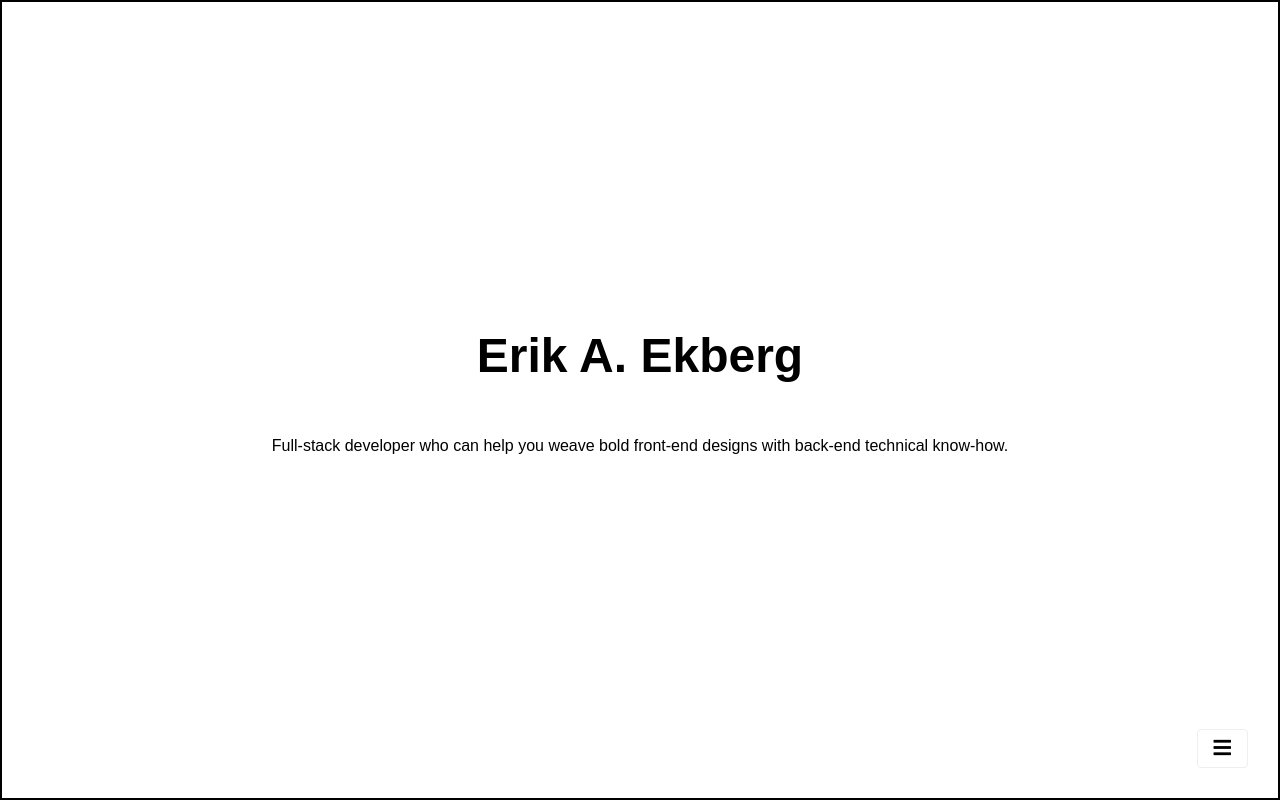
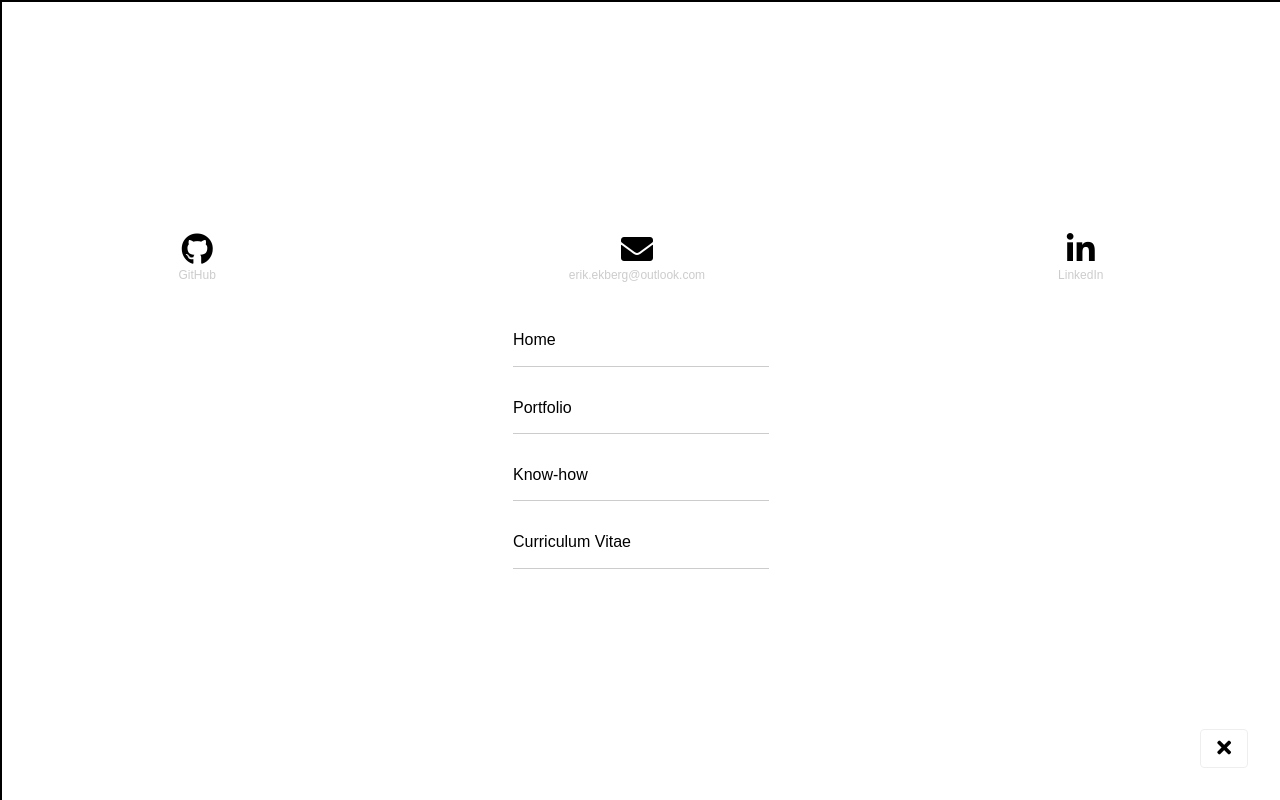
Before and after one commit to 1Mill/ErikEkberg.info, a Nuxt app: page / in a window 1280 px wide. Built offline with nearby package versions, Linux system fonts and the light colour scheme.

Commit message:
Add internal + external links with fa-symbols

```diff
--- a/components/Nav.vue
+++ b/components/Nav.vue
@@ -4,10 +4,28 @@
 		<transition name='slide'>
 			<div
 			v-if='active'
-			class='[ fixed top-0 left-0 vh-100 w-100 bg-white bt bl bw1 flex flex-column items-center justify-start ]'
+			class='[ fixed top-0 left-0 vh-100 w-100 bg-white bt bl bw1 flex flex-column items-center justify-center ]'
 			>
+				<div
+				class='[ w-100 mb3 flex flex-row items-center justify-around ]'
+				>
+					<a
+					v-for='link in links.external' :key='link.name'
+					:href='link.path' target='_blank'
+					class='[ black no-underline flex flex-column items-center ]'
+					>
+						<i
+						class='[ fa-2x ]'
+						:class='link.class'
+						/>
+						<div class='[ mt1 f7 moon-gray ]'>
+							{{ link.name }}
+						</div>
+					</a>
+				</div>
+
 				<router-link
-				v-for='link in links' :key='link.name'
+				v-for='link in links.internal' :key='link.name'
 				:to='link.path'
 				@click.native='toggleActive'
 				class='[ w5 mt3 pv3 tl black bb b--moon-gray no-underline ]'
@@ -45,12 +63,20 @@
 export default {
 	data: function () {
 		return {
-			active: false,
-			links: [
-				{ name: 'Home', path: '/' },
-				{ name: 'Portfolio', path: '/portfolio' },
-				{ name: 'Know-how', path: '/know-how' },
-			]
+			active: true,
+			links: {
+				external: [
+					{ name: 'GitHub', path: 'https://github.com/1Mill', class: 'fab fa-github' },
+					{ name: 'erik.ekberg@outlook.com', path: 'mailto:erik.ekberg@outlook.com', class: 'fas fa-envelope' },
+					{ name: 'LinkedIn', path: 'https://www.linkedin.com/in/erik-allan-ekberg', class: 'fab fa-linkedin-in' },
+				],
+
+				internal: [
+					{ name: 'Home', path: '/' },
+					{ name: 'Portfolio', path: '/portfolio' },
+					{ name: 'Know-how', path: '/know-how' },
+				]
+			}
 		}
 	},
 	methods: {
```
